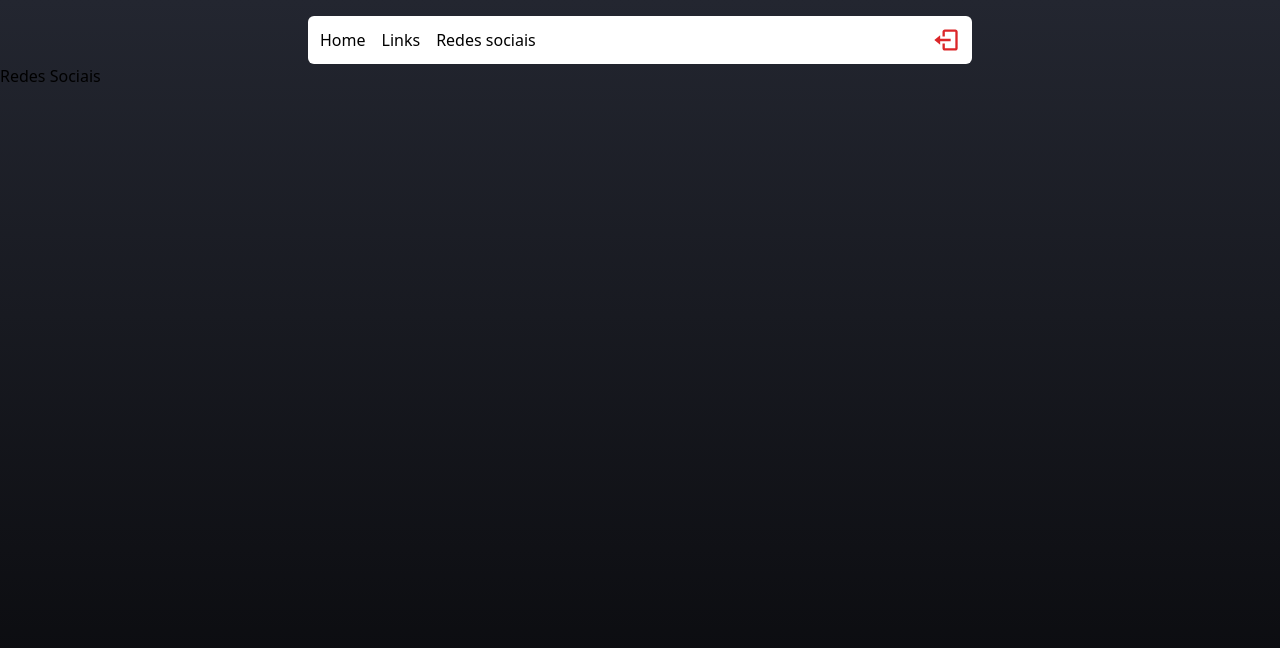
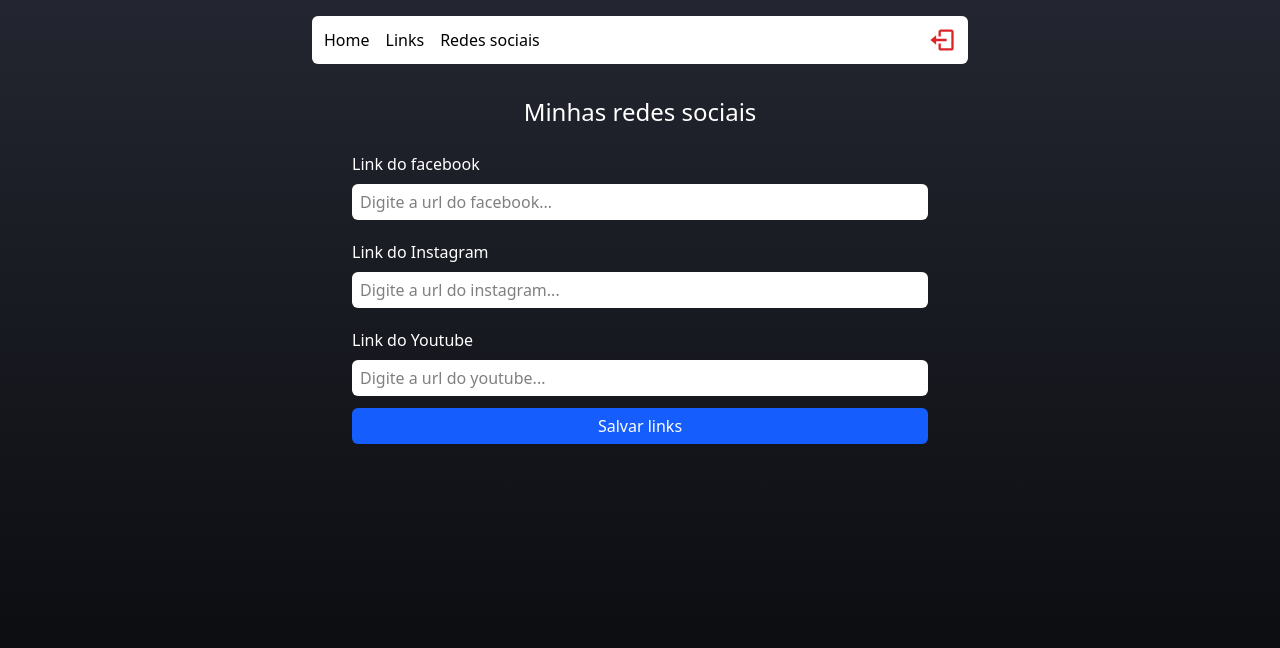
Before and after one commit to AlessandroPedroso/reactType-devLink, a React (Vite) app: page /admin/social in a window 1280 px wide. Shown: the top 648 px of the page. Built offline with nearby package versions, Linux system fonts and the light colour scheme; no server answers; the database is empty; sample sign-in values are in the browser's storage.

Commit message:
Criando página error

```diff
--- a/src/components/Header/index.tsx
+++ b/src/components/Header/index.tsx
@@ -9,7 +9,7 @@
 
 export function Header() {
   return (
-    <header className="flex flex-col items-center m-auto mt-4 px-1 justify-center w-full max-w-2xl">
+    <header className="flex flex-col items-center m-auto mt-4 px-2 justify-center w-full max-w-2xl">
       <nav className="w-full bg-white h-12 flex items-center justify-between rounded-md px-3">
         <div className="flex gap-4 font-medium">
           <Link to="/">Home</Link>
--- /dev/null
+++ b/src/pages/error/index.jsx
@@ -0,0 +1,15 @@
+import {Link} from 'react-router'
+
+export function ErrorPage() {
+    return (
+        <div className="flex w-full min-h-screen justify-center items-center flex-col text-white">
+            <h1 className='font-bold text-6xl mb-2'>404</h1>
+            <h1 className='font-bold text-4xl mb-4'>Página não encontrada</h1>
+            <p className='italic text-1xl mb-4'>Você caiu em uma página que não existe!</p>
+
+            <Link className='bg-gray-50/20 py-1 px-4 rounded-md' to="/">
+                Voltar para home
+            </Link>
+        </div>
+    )
+}
--- a/src/pages/home/index.tsx
+++ b/src/pages/home/index.tsx
@@ -1,6 +1,83 @@
+import { useEffect, useState } from "react"
+
 import { Social } from "../../components/Social";
 import { FaFacebook, FaInstagram, FaYoutube } from "react-icons/fa";
+import { db } from '../../services/firebaseConnection'
+import { getDocs, collection, orderBy, query, doc, getDoc } from 'firebase/firestore'
+
+interface LinksProps {
+  id: string;
+  name: string;
+  url: string;
+  bg: string;
+  color: string;
+}
+
+interface SocialLinksProps {
+  facebook: string;
+  youtube: string;
+  instagram: string;
+}
+
+
 export function Home() {
+
+  const [links, setLinks] = useState<LinksProps[]>([]);
+  const [socialLinks, setSocialLinks] = useState<SocialLinksProps>();
+
+  useEffect(() => {
+
+    function loadLinks() {
+
+      const linksRef = collection(db, "links");
+      const queryRef = query(linksRef, orderBy("created", "asc"))
+
+      getDocs(queryRef)
+        .then((snapshot) => {
+          let lista = [] as LinksProps[];
+
+          snapshot.forEach((docs) => {
+
+            lista.push({
+              id: docs.id,
+              name: docs.data().name,
+              url: docs.data().url,
+              bg: docs.data().bg,
+              color: docs.data().color,
+            })
+
+          })
+
+          setLinks(lista);
+
+        })
+
+    }
+    loadLinks();
+  }, [])
+
+
+
+
+  useEffect(() => {
+    function loadSocialLinks() {
+      const docRef = doc(db, "social", "link")
+      getDoc(docRef)
+        .then((snapshot) => {
+          if (snapshot.data() !== undefined) {
+            setSocialLinks({
+              facebook: snapshot.data()?.facebook,
+              instagram: snapshot.data()?.instagram,
+              youtube: snapshot.data()?.youtube,
+            })
+          }
+        })
+    }
+
+    loadSocialLinks();
+  }, [])
+
+
   return (
     <div className="flex flex-col w-full py-4 items-center min-h-screen">
       <h1 className=" md:text-4xl text-3xl font-bold text-white mt-20">
@@ -9,23 +86,28 @@
       <span className="text-gray-50 mb-5 mt-3">Veja meus links👇</span>
 
       <main className="flex flex-col w-11/12 max-w-xl text-center">
-        <section className="bg-white mb-4 w-full py-2 rounded-lg select-none transition-transform hover:scale-105 cursor-pointer">
-          <a href="#">
-            <p className="text-base md:text-lg">Canal no Youtube</p>
+
+        {links.map((link) => (
+          <section style={{ backgroundColor: link.bg }} key={link.id} className="bg-white mb-4 w-full py-2 rounded-lg select-none transition-transform hover:scale-105 cursor-pointer">
+            <a href={link.url} target="_blank">
+              <p style={{ color: link.color }} className="text-base md:text-lg">{link.name}</p>
             </a>
           </section>
+        ))}
 
+        {socialLinks && Object.keys(socialLinks).length > 0 && (
           <footer className="flex justify-center gap-3 my-4">
-          <Social url="https://youtube.com">
+            <Social url={socialLinks?.facebook}>
               <FaFacebook size={35} color="#FFF" />
             </Social>
-          <Social url="https://youtube.com">
+            <Social url={socialLinks?.youtube}>
               <FaYoutube size={35} color="#FFF" />
             </Social>
-          <Social url="https://youtube.com">
+            <Social url={socialLinks?.instagram}>
               <FaInstagram size={35} color="#FFF" />
             </Social>
           </footer>
+        )}
       </main>
     </div>
   );
--- a/src/pages/networks/index.tsx
+++ b/src/pages/networks/index.tsx
@@ -1,7 +1,85 @@
+import { FormEvent, useState, useEffect } from 'react'
+import { Input } from "../../components/Input";
+
+import { db } from "../../services/firebaseConnection"
+import { setDoc, doc, getDoc } from "firebase/firestore"
+
 export function Networks() {
+  const [facebook, setFacebook] = useState<string>('')
+  const [instagram, setInstagram] = useState<string>("")
+  const [youtube, setYoutube] = useState<string>("")
+
+  useEffect(() => {
+    function loadLinks() {
+      const docRef = doc(db, "social", "link")
+
+      getDoc(docRef)
+        .then((snapshot) => {
+          if (snapshot.data() !== undefined) {
+            setFacebook(snapshot.data()?.facebook)
+            setInstagram(snapshot.data()?.instagram)
+            setYoutube(snapshot.data()?.youtube)
+          }
+        })
+    }
+
+    loadLinks()
+  }, [])
+
+
+  function handleRegister(e: FormEvent) {
+    e.preventDefault()
+
+    setDoc(doc(db, "social", "link"), {
+      facebook: facebook,
+      instagram: instagram,
+      youtube: youtube,
+    })
+      .then(() => {
+        console.log("CADASTRADO COM SUCESSO")
+      })
+      .catch((error) => {
+        console.log("ERRO AO SALVAR" + error)
+      })
+  }
+
   return (
-    <div className="min-h-screen">
-      <h1>Redes Sociais</h1>
+    <div className="flex items-center flex-col min-h-screen pb-7 px-2 ">
+      <h1 className="text-white text-2xl font-medium mt-8 mb-4" >Minhas redes sociais</h1>
+
+      <form className=" flex flex-col max-w-xl w-full" onSubmit={handleRegister} >
+        <label className="text-white font-medium mt-2 mb-2">Link do facebook</label>
+        <Input
+          value={facebook}
+          onChange={(e) => setFacebook(e.target.value)}
+          type="url"
+          placeholder="Digite a url do facebook..."
+        />
+        <label className="text-white font-medium mt-2 mb-2">Link do Instagram</label>
+        <Input
+          value={instagram}
+          onChange={(e) => setInstagram(e.target.value)}
+          type="url"
+          placeholder="Digite a url do instagram..."
+        />
+
+        <label className="text-white font-medium mt-2 mb-2">Link do Youtube</label>
+        <Input
+          value={youtube}
+          onChange={(e) => setYoutube(e.target.value)}
+          type="url"
+          placeholder="Digite a url do youtube..."
+        />
+
+        <button
+          type="submit"
+          className='text-white bg-blue-600 h-9 rounded-md items-center justify-center flex mb-7 font-medium'
+        >
+          Salvar links
+        </button>
+
+      </form>
+
     </div>
   );
 }
--- a/src/routes.tsx
+++ b/src/routes.tsx
@@ -4,6 +4,7 @@
 import { Admin } from "./pages/admin";
 import { Login } from "./pages/login";
 import { Networks } from "./pages/networks";
+import { ErrorPage } from "./pages/error";
 
 import { Private } from "./routes/Private";
 import { Layout } from "./components/Layout";
@@ -38,6 +39,10 @@
       },
     ],
   },
+  {
+    path: "*",
+    element: <ErrorPage />,
+  }
 ]);
 
 export { router };
```
Lines whose indentation alone changed are shown as unchanged.
